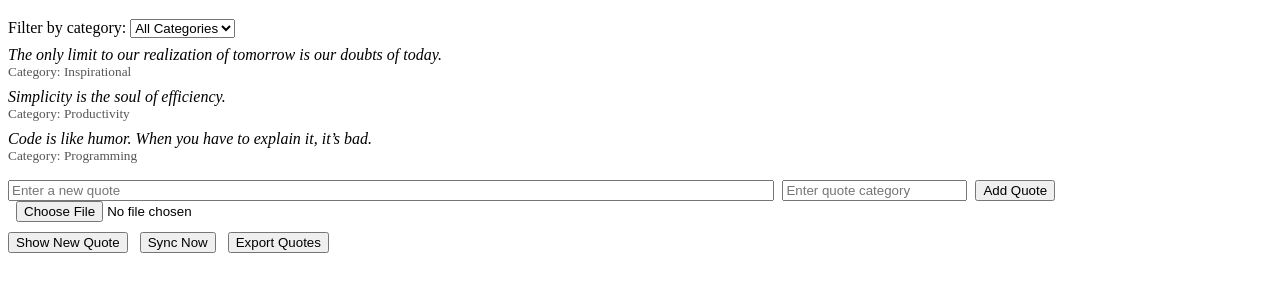
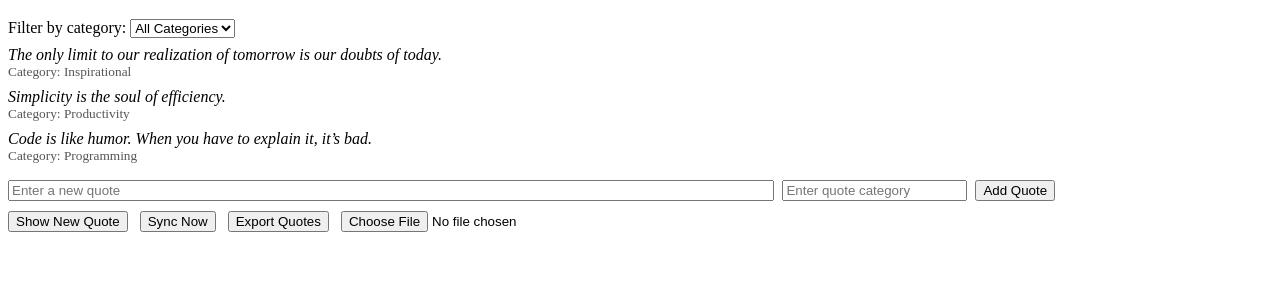
Before and after one commit to brolyne/alx_fe_javascript, a plain HTML site: page dom-manipulation/index.html in a window 1280 px wide. Shown: the part 61-352 px from the top of the page. Drawn offline with Linux system fonts and the light colour scheme.

Commit message:
some fixes

```diff
--- a/dom-manipulation/index.html
+++ b/dom-manipulation/index.html
@@ -18,6 +18,7 @@
       <button id="newQuote">Show New Quote</button>
       <button id="syncNow" style="margin-left:8px">Sync Now</button>
       <button id="exportJsonBtn" style="margin-left:8px">Export Quotes</button>
+      <input type="file" id="importFile" accept=".json,application/json" style="margin-left:8px" />
     </div>
     <div id="syncNotification" style="display:none; margin-top:12px; padding:8px; border:1px solid #ccc; background:#fff8c6"></div>
     <script src="script.js"></script>
--- a/dom-manipulation/script.js
+++ b/dom-manipulation/script.js
@@ -73,6 +73,11 @@ async function fetchServerQuotes() {
     console.error('Failed fetching server quotes', e);
     return null;
   }
+}
+
+// Backwards-compatible wrapper requested by user
+function fetchQuotesFromServer() {
+  return fetchServerQuotes();
 }
 
 // Sync logic: server takes precedence; store local snapshot to allow reverting
@@ -247,18 +252,10 @@ function createAddQuoteForm() {
   addBtn.textContent = 'Add Quote';
   addBtn.addEventListener('click', addQuote);
 
-  // Import file input
-  const importInput = document.createElement('input');
-  importInput.type = 'file';
-  importInput.id = 'importFile';
-  importInput.accept = '.json,application/json';
-  importInput.style.marginLeft = '8px';
-  importInput.addEventListener('change', importFromJsonFile);
-
+  // Import file input is provided in HTML; only append other form controls
   container.appendChild(inputText);
   container.appendChild(inputCategory);
   container.appendChild(addBtn);
-  container.appendChild(importInput);
 
   const existing = document.getElementById('quoteDisplay');
   if (existing && existing.parentNode) {
@@ -397,6 +394,8 @@ document.addEventListener('DOMContentLoaded', () => {
 
   const exportBtnEl = document.getElementById('exportJsonBtn');
   if (exportBtnEl) exportBtnEl.addEventListener('click', exportToJson);
+  const importEl = document.getElementById('importFile');
+  if (importEl) importEl.addEventListener('change', importFromJsonFile);
 
   // Load persisted quotes first
   loadQuotesFromLocalStorage();
```
